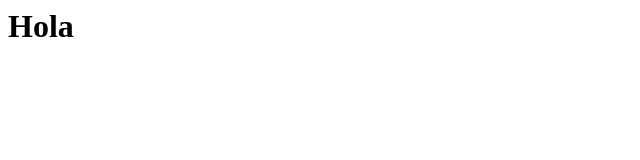
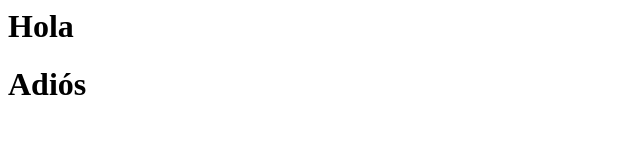
Before and after one commit to PARJOAC/prue-git, a plain HTML site: page index.html in a window 1280 px wide. Shown: the whole page, without its empty margins (0-640 px from the left). Drawn offline with Linux system fonts and the light colour scheme.

Commit message:
Segundo commit

```diff
--- a/index.html
+++ b/index.html
@@ -1 +1,3 @@
 <h1>Hola</h1>
+
+<h1>Adiós</h1>
```
